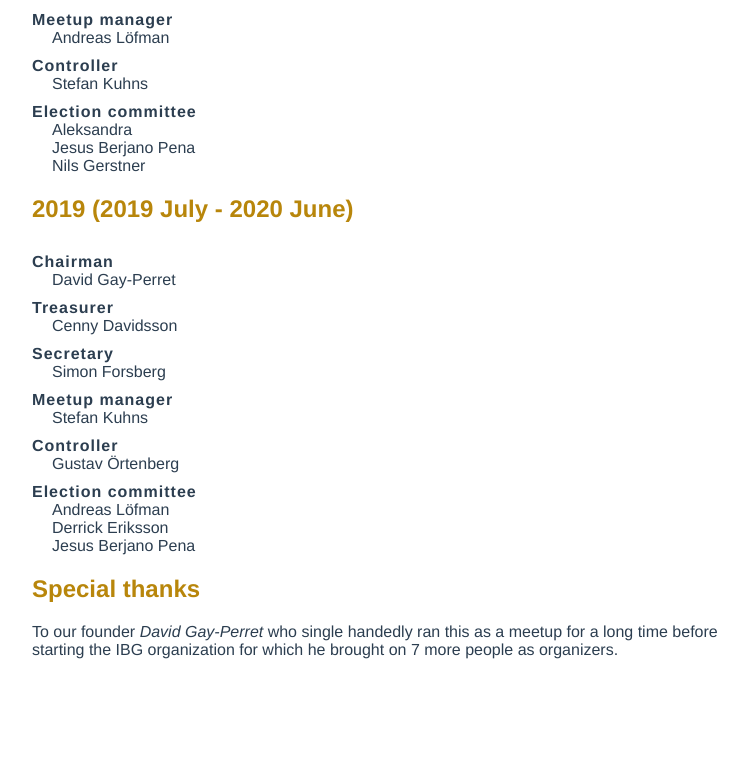
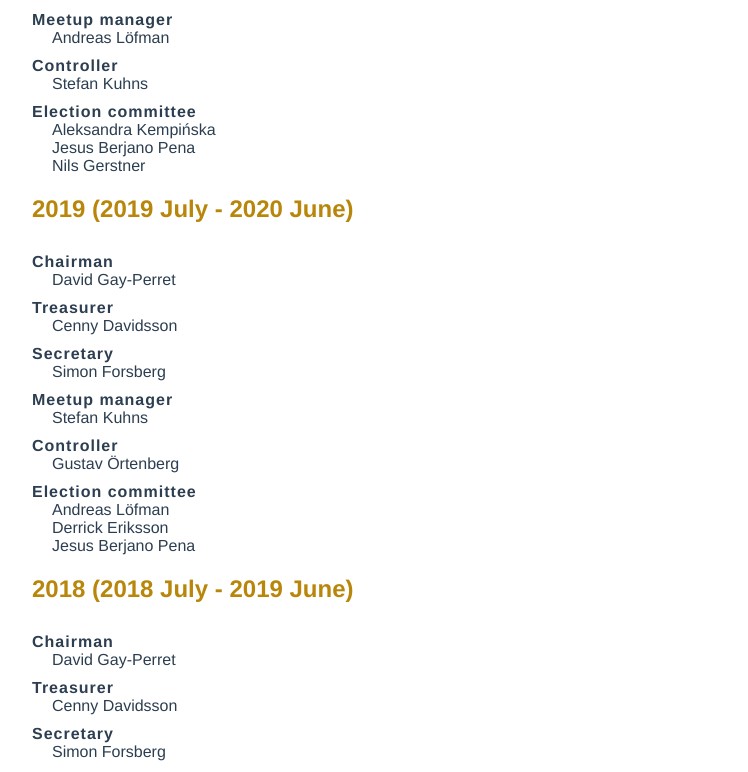
Before and after one commit to international-board-gamers/ibg-web, a Vue app: page /organizers in a window 1280 px wide. Shown: the part 496-1268 px from the top of the page, without its empty margins (258-1006 px from the left). Built offline with nearby package versions, Linux system fonts and the light colour scheme.

Commit message:
Organizers 2018

```diff
--- a/src/views/Organizers.vue
+++ b/src/views/Organizers.vue
@@ -8,7 +8,7 @@
             meetupManager = "Andreas Löfman"
             controller = "Stefan Kuhns"
             v-bind:electionCouncil = "[
-                'Aleksandra',
+                'Aleksandra Kempińska',
                 'Jesus Berjano Pena',
                 'Nils Gerstner'
             ]"
@@ -25,6 +25,20 @@
                 'Andreas Löfman',
                 'Derrick Eriksson',
                 'Jesus Berjano Pena'
+            ]"
+        />
+
+        <Year
+            year = "2018 (2018 July - 2019 June)"
+            chairman="David Gay-Perret"
+            treasurer = "Cenny Davidsson"
+            secretary = "Simon Forsberg"
+            meetupManager = "Fanny Pelletier"
+            controller = "Robin Larsson"
+            :electionCouncil = "[
+                'Andreas Löfman',
+                'Derrick Eriksson',
+                'Veronika Fedorova'
             ]"
         />
 
```
